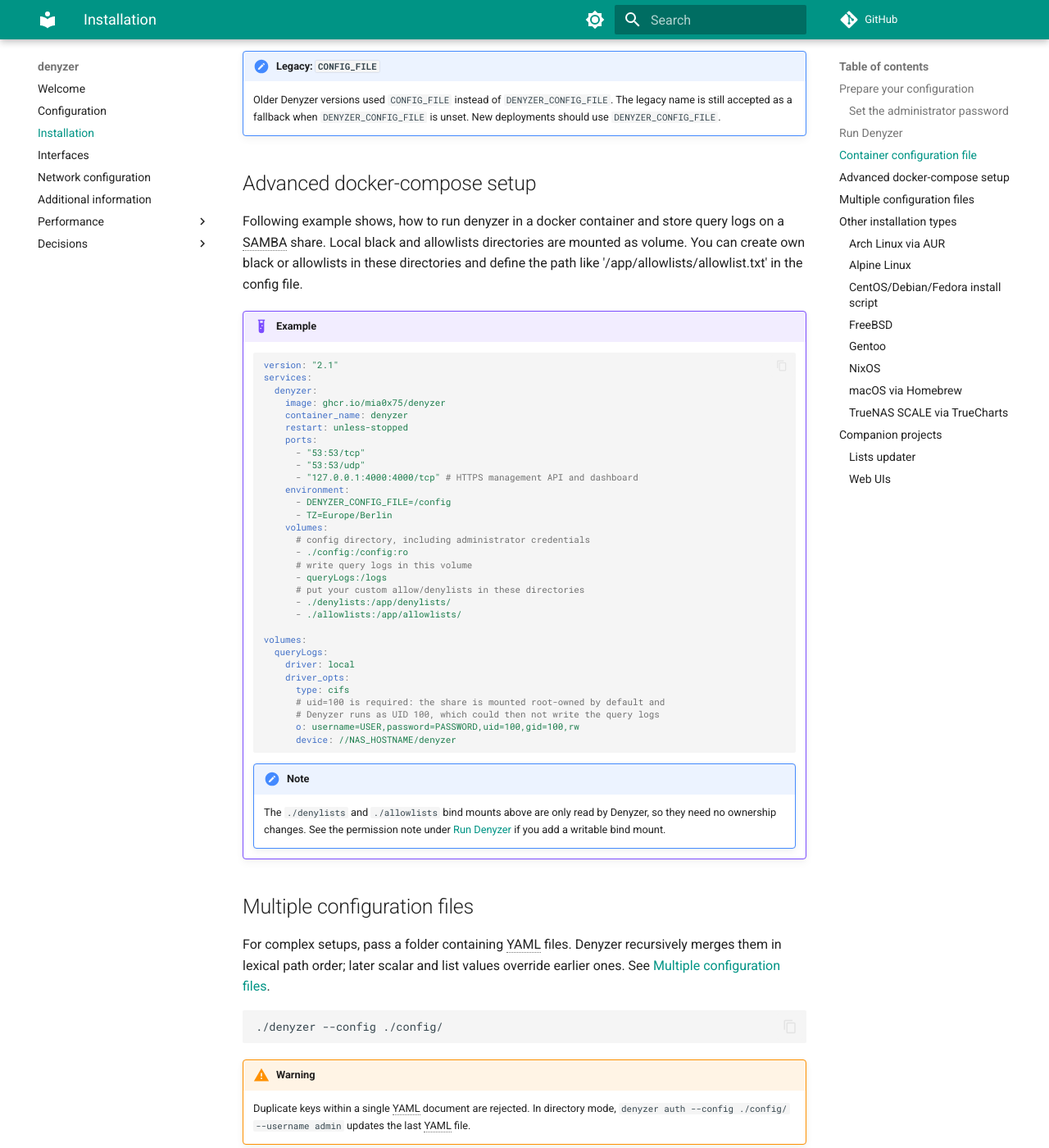
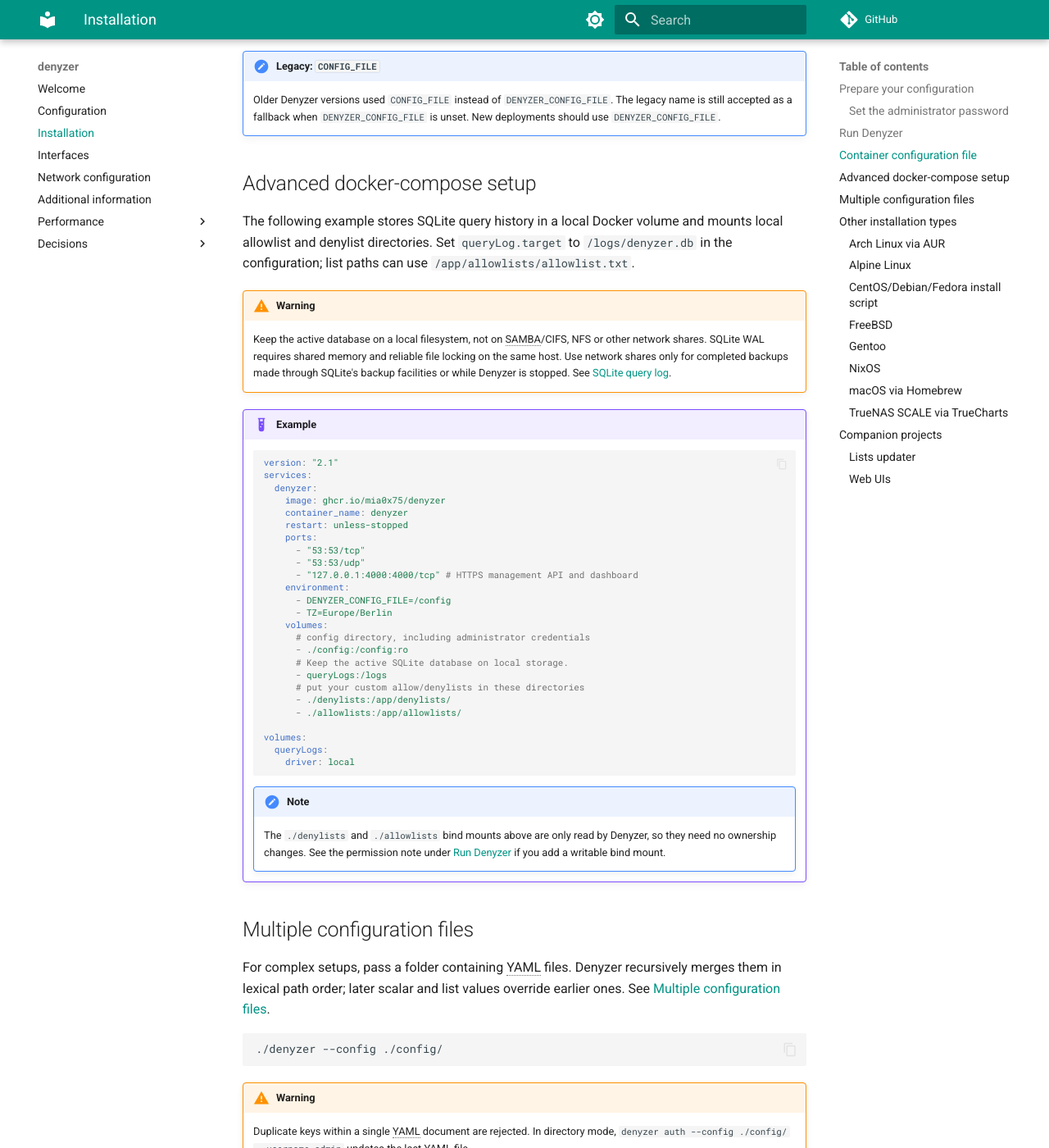
Before and after one commit to mia0x75/denyzer, an MkDocs documentation site: the page built from docs/installation.md, in a window 1280 px wide and 1400 px high, scrolled down 1805 px. Shown: the whole window at 82% size. Built offline with MkDocs 1.6.1 and Material for MkDocs 9.7.7, drawn with Linux system fonts in a browser that asks for light colours; comment, search, counter and statistics services are not loaded.

Commit message:
docs(storage): require local filesystems for active SQLite databases

````diff
--- a/docs/installation.md
+++ b/docs/installation.md
@@ -195,9 +195,16 @@
 
 ## Advanced docker-compose setup
 
-Following example shows, how to run denyzer in a docker container and store query logs on a SAMBA share. Local black and
-allowlists directories are mounted as volume. You can create own black or allowlists in these directories and define the
-path like '/app/allowlists/allowlist.txt' in the config file.
+The following example stores SQLite query history in a local Docker volume and mounts local
+allowlist and denylist directories. Set `queryLog.target` to `/logs/denyzer.db` in the configuration;
+list paths can use `/app/allowlists/allowlist.txt`.
+
+!!! warning
+
+    Keep the active database on a local filesystem, not on SAMBA/CIFS, NFS or other network shares.
+    SQLite WAL requires shared memory and reliable file locking on the same host.
+    Use network shares only for completed backups made through SQLite's backup facilities or while
+    Denyzer is stopped. See [SQLite query log](configuration.md#sqlite-query-log).
 
 !!! example
 
@@ -218,7 +225,7 @@
         volumes:
           # config directory, including administrator credentials
           - ./config:/config:ro
-          # write query logs in this volume
+          # Keep the active SQLite database on local storage.
           - queryLogs:/logs
           # put your custom allow/denylists in these directories
           - ./denylists:/app/denylists/
@@ -227,12 +234,6 @@
     volumes:
       queryLogs:
         driver: local
-        driver_opts:
-          type: cifs
-          # uid=100 is required: the share is mounted root-owned by default and
-          # Denyzer runs as UID 100, which could then not write the query logs
-          o: username=USER,password=PASSWORD,uid=100,gid=100,rw
-          device: //NAS_HOSTNAME/denyzer
     ```
 
     !!! note
````
Also changed, not shown: docs/configuration.md (+3 -0 lines).
